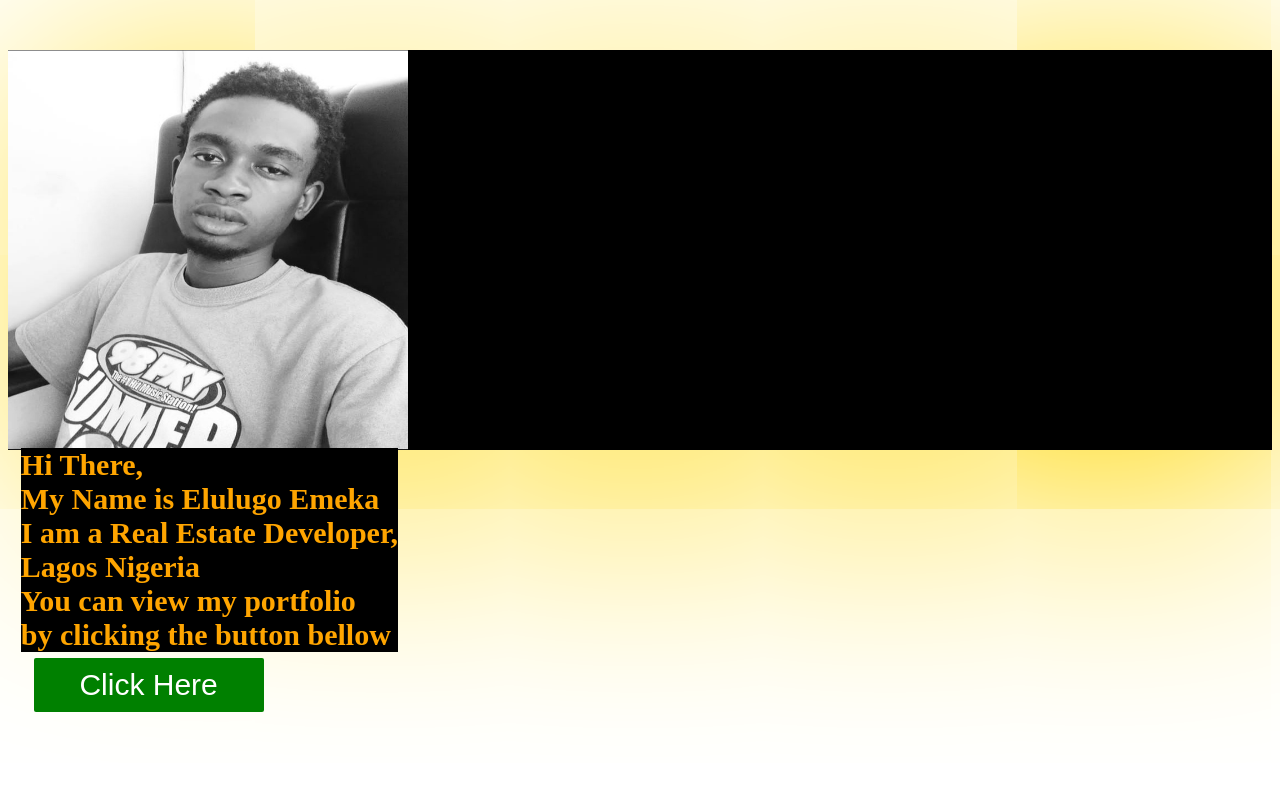
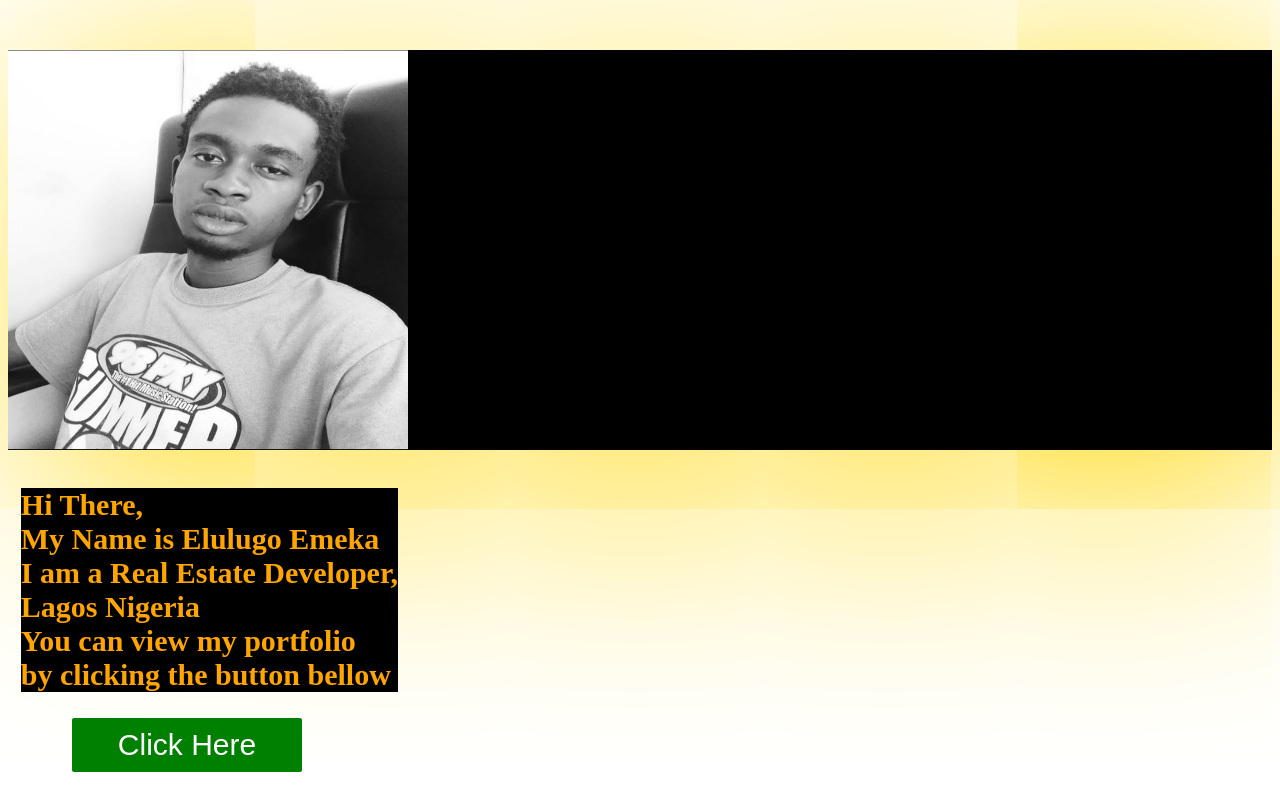
Before and after one commit to zionofnazareth/realestate, a plain HTML site: page index.html in a window 1280 px wide. Drawn offline with Linux system fonts and the light colour scheme.

Commit message:
Add files via upload

```diff
--- a/index.html
+++ b/index.html
@@ -20,7 +20,7 @@
             color: orange;
             margin-left: 1%;
             font-size: 30px;
-            margin-top: 620px;
+            margin-top: 700px;
             background-color: black;
             /* top: 50%;
             left: 40%;
@@ -37,8 +37,8 @@
         button{
             position: absolute;
             color: green;
-            margin-left: 2%;
-            margin-top: 880px;
+            margin-left: 5%;
+            margin-top: 1000px;
             border: none;
             border-radius: 2px;
             padding: 10px 20px;
```
